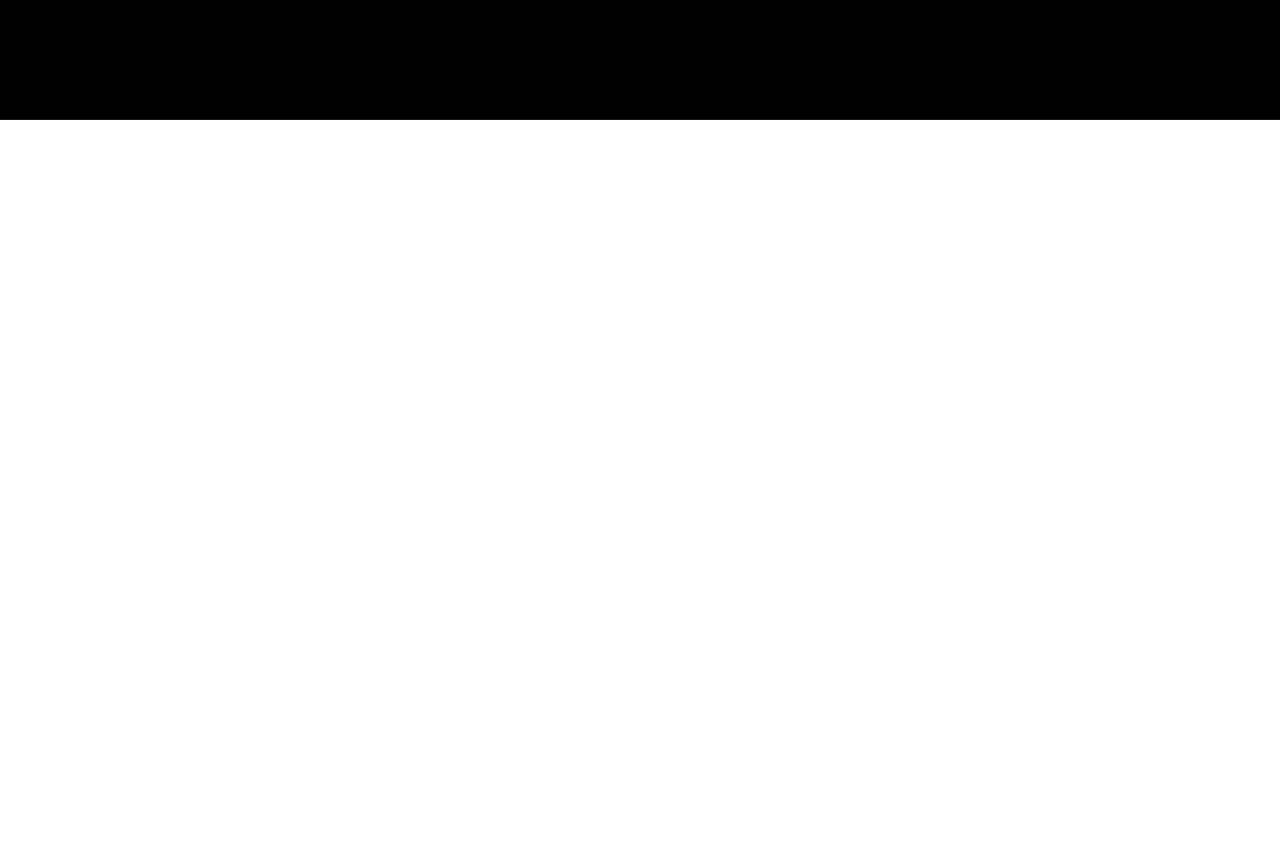
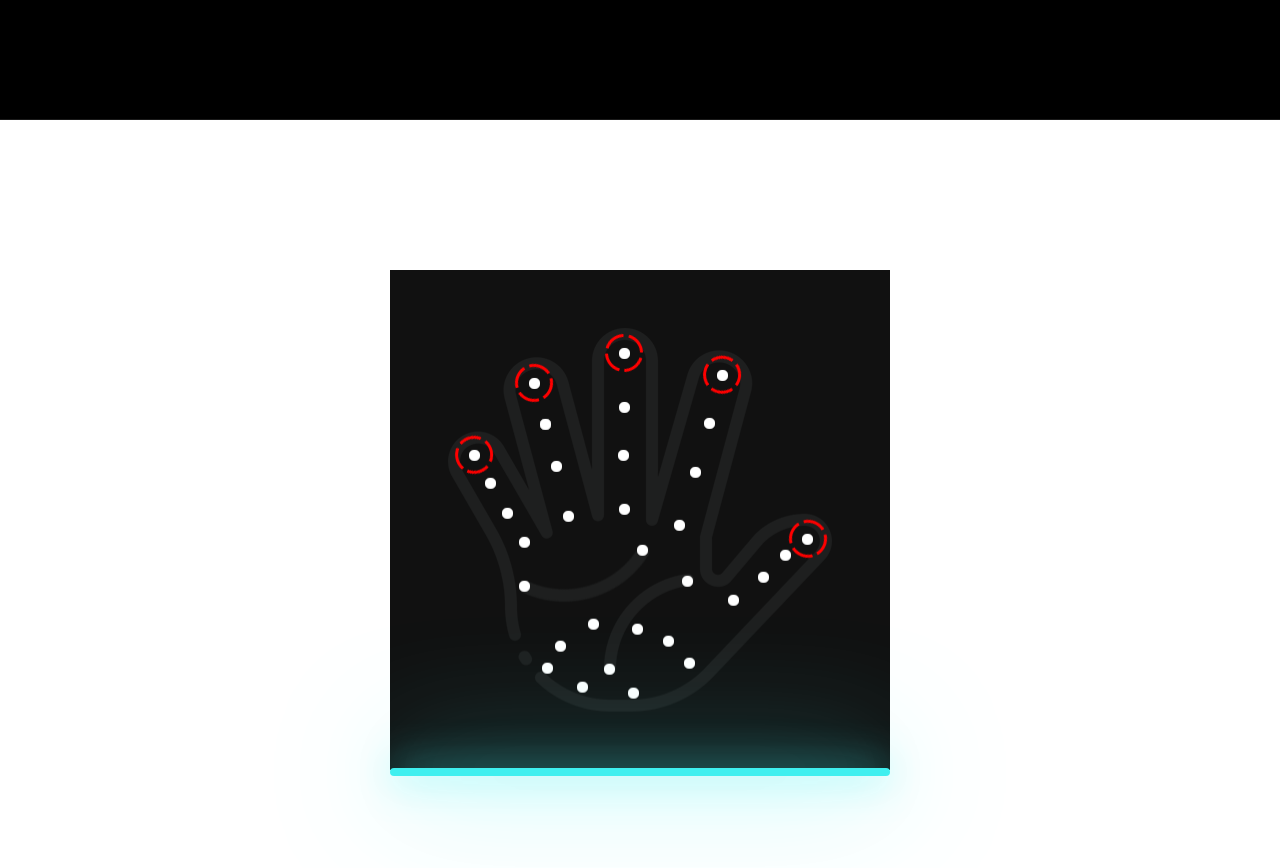
Before and after one commit to Houser97/React-Playground, a React (Vite) app: page / in a window 1280 px wide. Shown: the part 2280-3148 px from the top of the page. Before the commit the page ends 2400 px from the top, so only its background shows below. Built offline with nearby package versions, Linux system fonts and the light colour scheme.

Commit message:
Create HandScann component

```diff
--- a/src/App.tsx
+++ b/src/App.tsx
@@ -1,5 +1,6 @@
 import './App.css'
 import FormBorderAnimation from './components/FormBorderAnimation'
+import HandScann from './components/HandScann'
 import Home from './components/Home'
 import InvertedBorderRadiusCard from './components/InvertedBorderRadiusCard'
 import Navbar from './components/Navbar'
@@ -12,6 +13,7 @@
       <InvertedBorderRadiusCard />
       <FormBorderAnimation />
       <RainText />
+      <HandScann />
     </div>
   )
 }
--- /dev/null
+++ b/src/components/HandScann.tsx
@@ -0,0 +1,15 @@
+import '../styles/HandScann.css'
+
+const HandScann = () => {
+  return (
+    <div className='scan main_container'>
+        <div className="hand">
+            <div className="lines">
+            </div>
+            <h3 className='HandScann__h3'>Hand Print Scanning</h3>
+        </div>
+    </div>
+  )
+}
+
+export default HandScann
--- /dev/null
+++ b/src/styles/HandScann.css
@@ -0,0 +1,116 @@
+.scan .hand {
+    position: absolute;
+    width: 500px;
+    height: 500px;
+    background: url('../assets/images/HandScann/hand_02.png');
+    background-size: 500px;
+}
+
+.scan .hand::before {
+    content: "";
+    position: absolute;
+    top: 0;
+    left: 0;
+    width: 100%;
+    height: 100%;
+    background: url('../assets/images/HandScann/hand_01.png');
+    background-size: 500px;
+    animation: animate 4s ease-in-out infinite;
+}
+
+@keyframes animate {
+    0%, 100% {
+        height: 0%;
+    }
+    50% {
+        height: 100%;
+    }
+}
+
+.scan .hand::after {
+    content: "";
+    position: absolute;
+    top: 0;
+    left: 0;
+    width: 100%;
+    background: #3fefef;
+    border-radius: 8px;
+    height: 8px;
+    filter: drop-shadow(0 0 20px #3fefef) drop-shadow(0 0 60px #3fefef);
+    animation: animateLines 4s ease-in-out infinite;
+}
+
+@keyframes animateLines {
+    0%, 100% {
+        top: 0%;
+    }
+    50% {
+        top: 100%;
+    }
+}
+
+.HandScann__h3 {
+    text-transform: uppercase;
+    font-size: 2em;
+    letter-spacing: 2px;
+    margin-top: 20px;
+    color: #3fefef;
+    filter: drop-shadow(0 0 20px #3fefef) drop-shadow(0 0 60px #3fefef);
+    animation: animateText 0.5s steps(1) infinite;
+}
+
+@keyframes animateText {
+    0%, 100% {
+        opacity: 0;
+    }
+    50% {
+        opacity: 1;
+    }
+}
+
+.scan .hand .lines {
+    position: absolute;
+    inset: 0;
+}
+
+.scan .hand .lines::before {
+    content: "";
+    position: absolute;
+    top: 0;
+    left: 0;
+    width: 500px;
+    height: 500px;
+    background: url("../assets/images/HandScann/lines.png");
+    background-size: 500px;
+    animation: handLines 4s ease-in-out infinite;
+}
+
+@keyframes handLines {
+    0%, 25%, 100% {
+        height: 0;
+    }
+    50% {
+        height: 100%;
+    }
+}
+
+.scan .hand .lines::before {
+    content: "";
+    position: absolute;
+    top: 0;
+    left: 0;
+    width: 500px;
+    height: 500px;
+    background: url("../assets/images/HandScann/points.png");
+    background-size: 500px;
+    animation: handPoints 4s ease-in-out infinite;
+}
+
+@keyframes handPoints {
+    0%, 100% {
+        height: 0;
+    }
+    50% {
+        height: 100%;
+    }
+}
```
